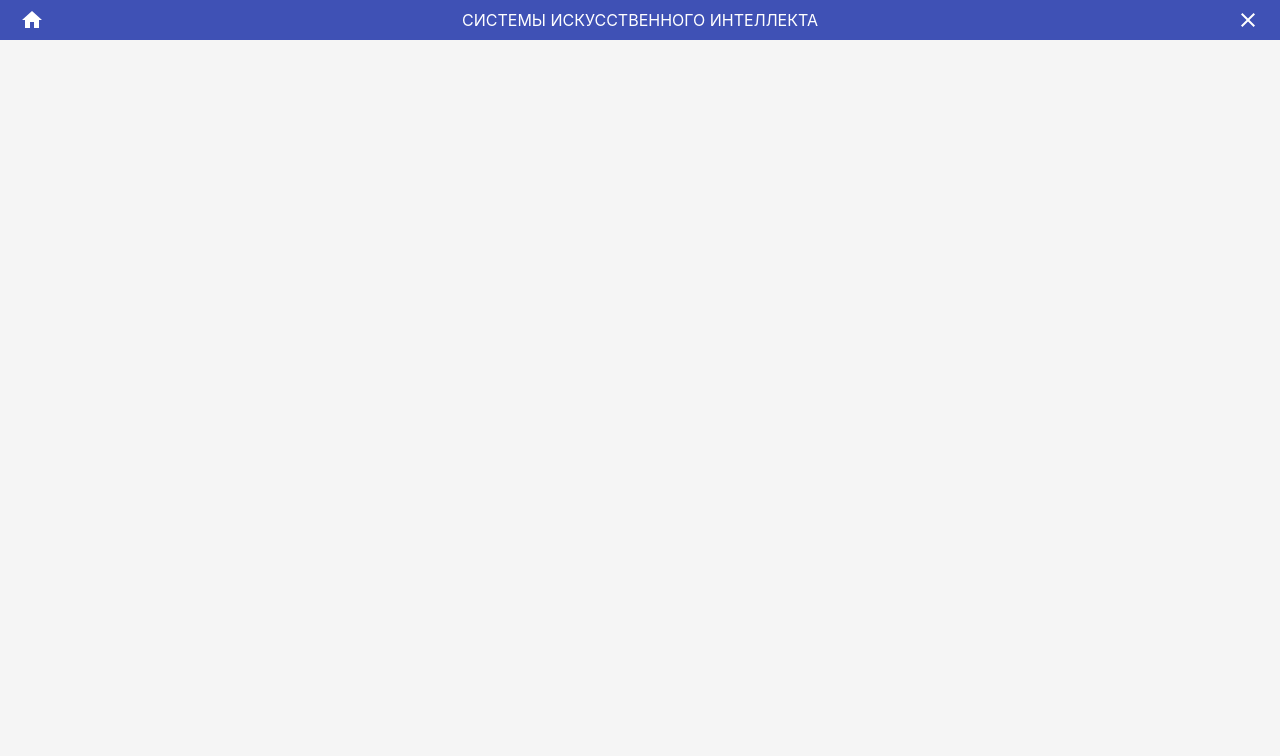
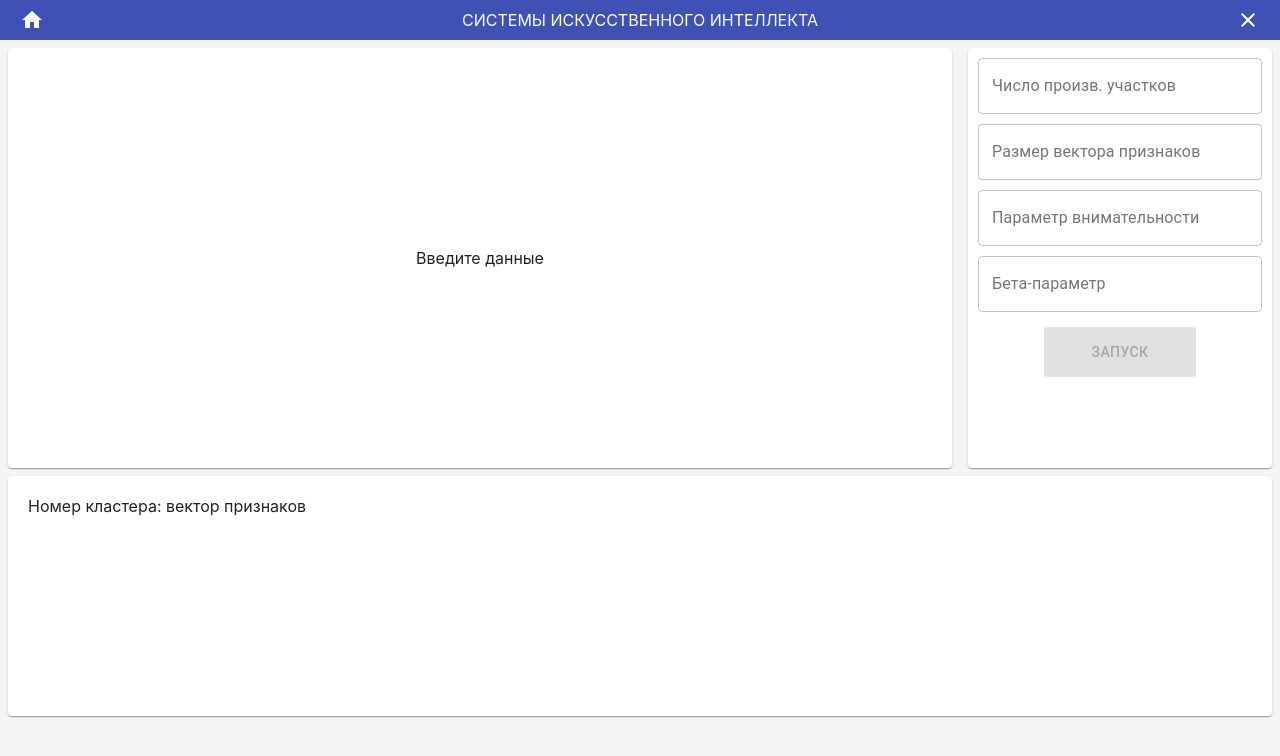
Before and after one commit to Brarion/sii, a React (Create React App) app: page /lab2_field in a window 1280 px wide. Shown: the top 756 px of the page. Built offline with nearby package versions, Linux system fonts and the light colour scheme.

Commit message:
Лабораторная работа №2 готова

```diff
--- a/src/App.tsx
+++ b/src/App.tsx
@@ -9,6 +9,7 @@ import Menu from "./pages/menu-page/Menu";
 import s from './style.module.scss';
 import Lab1_field from "./pages/lab1-field/Lab1_field";
 import CustomHeader from "./components/CustomHeader/CustomHeader";
+import Lab2_field from "./pages/lab2-field/Lab2_field";
 
 const App = (): ReactElement => {
 
@@ -18,6 +19,7 @@ const App = (): ReactElement => {
       <Switch>
         <Route path="/" exact component={Menu}/>
         <Route path="/lab1_field" component={Lab1_field}/>
+        <Route path="/lab2_field" component={Lab2_field}/>
       </Switch>
     </div>
 
--- a/src/pages/lab1-field/Lab1_field.tsx
+++ b/src/pages/lab1-field/Lab1_field.tsx
@@ -204,7 +204,6 @@ const Lab1_field = (): ReactElement => {
     let swapResult;
 
     while (temp > +form.minTemp) {
-      // console.log(temp, bestSolution.energy, bestSolution.array);
       for (let i = 0; i < +form.k; i++) {
         swapResult = swap();
 
@@ -213,7 +212,6 @@ const Lab1_field = (): ReactElement => {
           energy = swapResult.newEnergy;
         } else {
           p = Math.exp(-(swapResult.newEnergy - energy) / temp);
-          // console.log('p: ', p);
           const random = Math.random();
           if (p > random) {
             mainArray = swapResult.newArray;
--- /dev/null
+++ b/src/pages/lab2-field/Lab2_field.tsx
@@ -0,0 +1,221 @@
+import React, {ReactElement, useEffect, useState} from 'react'
+import {Button, Grid, Paper, TextField} from "@material-ui/core";
+
+import s from './style.module.scss';
+
+type formState = {
+  NN: string;
+  d: string;
+  p: string;
+  b: string;
+  isValid: boolean
+}
+
+type bin = number;
+type dType = bin[];
+type dataType = dType[];
+
+let data: dataType = [];
+
+let prototypeVectors: dataType = [];
+let numberOfClusterForDataVector: number[] = []
+let countItemInCluster: number[] = []
+
+const Lab2_field = (): ReactElement => {
+  const [form, setForm] = useState<formState>({
+    NN: '',
+    d: '',
+    p: '',
+    b: '',
+    isValid: false
+  });
+  const [numberOfClusterForDataVectorState, setNumberOfClusterForDataVectorState] = useState<number[]>([]);
+
+  const getRandomData = (NN: number, d: number) => {
+    data = [];
+    for (let i = 0; i < NN; i++) {
+      let vector = []
+      for (let j = 0; j < d; j++) {
+        vector.push(Math.floor(Math.random() * Math.floor(100)) % 2);
+      }
+      data.push(vector);
+    }
+  }
+
+  const clearData = () => {
+    prototypeVectors = []
+    numberOfClusterForDataVector = [];
+    countItemInCluster = [];
+    for (let i = 0; i < +form.NN; i++) {
+      let pVector = []
+      for (let j = 0; j < +form.d; j++) {
+        pVector.push(0)
+      }
+      prototypeVectors.push(pVector);
+      numberOfClusterForDataVector.push(-1);
+      countItemInCluster.push(0);
+    }
+  }
+
+  useEffect(() => {
+    let flag = true;
+    Object.values<string | boolean>(form).map((item) => {
+      if (typeof item === 'string')
+        if (isNaN(Number(item)) || item === '')
+          flag = false;
+    })
+
+    setForm({...form, isValid: flag})
+  }, [form.NN, form.d, form.p, form.b])
+
+  const changeTextField = (event: React.ChangeEvent<HTMLInputElement | HTMLTextAreaElement>, field: string) => {
+    const temp = event.target.value;
+
+    setForm({...form, [field]: temp});
+
+    if (field === 'NN')
+      getRandomData(+temp, +form.d);
+    else if (field === 'd')
+      getRandomData(+form.NN, +temp);
+  }
+
+  const bitwiseAdd = (v1: dType, v2: dType) => {
+    const result: dType = [];
+    for (let i = 0; i < v1.length; i++)
+      result.push(v1[i] & v2[i])
+
+    return result;
+  }
+
+  const onesOfNumber = (v: dType) => {
+    let result = 0;
+    v.forEach((item) => {
+      result += item;
+    })
+
+    return result;
+  }
+
+  const createPrototypeVector = (v: dType) => {
+    let cluster = 0;
+    countItemInCluster.forEach((item) => {
+      if (item > 0)
+        cluster++;
+    })
+
+    if (cluster === +form.NN)
+      console.error('Превыышено количество кластеров')
+
+    prototypeVectors[cluster] = v;
+
+    countItemInCluster[cluster]++;
+    return cluster;
+  }
+
+  const updatePrototypeVector = (cluster: number) => {
+    let first = true;
+
+    for (let i = 0; i < +form.NN; i++)
+      if (numberOfClusterForDataVector[i] === cluster) {
+        if (first) {
+          prototypeVectors[cluster] = data[i];
+        } else {
+          prototypeVectors[cluster] = bitwiseAdd(prototypeVectors[cluster], data[i]);
+        }
+      }
+  }
+
+  const handleClick = () => {
+    clearData()
+
+    let countOfSteps = 50;
+    let done = false;
+    while (!done) {
+      done = true;
+      for (let i = 0; i < +form.NN; i++) {
+        for (let j = 0; j < +form.NN; j++) {
+          if (countItemInCluster[j] !== 0) {
+            const left = onesOfNumber(bitwiseAdd(data[i], prototypeVectors[j])) / (+form.b + onesOfNumber(prototypeVectors[j]));
+            const right = onesOfNumber(data[i]) / (+form.b + +form.d);
+
+            // Проверка на схожесть
+            if (left > right) {
+              const left = onesOfNumber(bitwiseAdd(data[i], prototypeVectors[j])) / onesOfNumber(data[i]);
+
+              // Проверка на внимательность
+              if (left < +form.p && numberOfClusterForDataVector[i] !== j) {
+                const old = numberOfClusterForDataVector[i];
+                numberOfClusterForDataVector[i] = j;
+
+                countItemInCluster[old]--;
+
+                countItemInCluster[j]++
+                if ((old >= 0) && old < +form.NN)
+                  updatePrototypeVector(old);
+
+                updatePrototypeVector(j)
+                done = false;
+
+                break;
+              }
+            }
+          }
+        }
+        if (numberOfClusterForDataVector[i] === -1) {
+          numberOfClusterForDataVector[i] = createPrototypeVector(data[i])
+          done = false;
+        }
+      }
+      done = countOfSteps-- === 0;
+    }
+
+    setNumberOfClusterForDataVectorState(numberOfClusterForDataVector);
+  }
+
+  return <Grid container spacing={2} className={s.lab2_field}>
+    <Grid item xs={12} sm={12} md={12} lg={9} xl={9} className={s.grid_item}>
+      <Paper className={s.leftPanel}>
+        {form.NN !== '' && form.d !== ''
+          ? <div className={s.field}>
+            {data.map((vector, index) => {
+              return <div key={index} className={s.line}>
+                {vector.map((item, index) => {
+                  return <div key={index} className={s.item} children={item}/>
+                })}
+              </div>
+            })}
+          </div>
+          : <div>Введите данные</div>}
+      </Paper>
+    </Grid>
+    <Grid item xs={12} sm={12} md={12} lg={3} xl={3} className={s.grid_item}>
+      <Paper className={s.rightPanel}>
+        <TextField className={s.text_field} id="outlined-basic" label="Число произв. участков" variant="outlined"
+                   value={form.NN}
+                   onChange={(event) => changeTextField(event, 'NN')}/>
+        <TextField className={s.text_field} id="outlined-basic" label="Размер вектора признаков" variant="outlined"
+                   value={form.d}
+                   onChange={(event) => changeTextField(event, 'd')}/>
+        <TextField className={s.text_field} id="outlined-basic" label="Параметр внимательности" variant="outlined"
+                   value={form.p}
+                   onChange={(event) => changeTextField(event, 'p')}/>
+        <TextField className={s.text_field} id="outlined-basic" label="Бета-параметр" variant="outlined" value={form.b}
+                   onChange={(event) => changeTextField(event, 'b')}/>
+        <Button onClick={handleClick} children={"Запуск"} disabled={!form.isValid} variant="contained" color="primary"
+                className={s.button}/>
+      </Paper>
+    </Grid>
+    <Grid item xs={12} sm={12} md={12} lg={12} xl={12} className={s.grid_lastItem}>
+      <Paper className={s.panel}>
+        <div>Номер кластера: вектор признаков</div>
+        <div>
+          {numberOfClusterForDataVectorState.map((cluster, index) => {
+            return <div key={index}>{`${cluster} - [${data[index]}]`}</div>
+          })}
+        </div>
+      </Paper>
+    </Grid>
+  </Grid>
+}
+
+export default Lab2_field;
--- /dev/null
+++ b/src/pages/lab2-field/style.module.scss
@@ -0,0 +1,91 @@
+.lab2_field {
+  width: 100% !important;
+  height: 100%;
+  margin: 0 !important;
+
+  .field {
+    width: 100%;
+    height: 100%;
+    margin: 25px;
+
+    display: flex;
+    justify-content: center;
+    align-items: center;
+    flex-direction: column;
+
+    .line {
+      width: 100%;
+      height: 100%;
+      display: flex;
+      flex-direction: row;
+
+      .item {
+        width: 100%;
+        height: -webkit-fill-available;
+        box-sizing: border-box;
+        border: 5px solid grey;
+
+        display: flex;
+        justify-content: center;
+        align-items: center;
+      }
+    }
+  }
+
+  .grid_item {
+    min-height: 200px;
+    height: auto;
+    padding-bottom: 0 !important;
+
+    .leftPanel {
+      height: 100%;
+
+      display: flex;
+      flex-direction: column;
+      justify-content: center;
+      align-items: center;
+    }
+
+    .rightPanel {
+      height: 100%;
+
+      display: flex;
+      flex-direction: column;
+      justify-content: flex-start;
+      align-items: center;
+
+      .text_field {
+        width: calc(100% - 2 * 10px);
+        margin-top: 10px;
+
+        &:last-child {
+          margin-bottom: 10px;
+        }
+      }
+
+      .button {
+        margin: 15px 0;
+        width: 50%;
+        height: 50px;
+      }
+    }
+  }
+
+  .grid_lastItem {
+    height: auto;
+
+    .panel {
+      min-height: 200px;
+
+      padding: 20px 20px;
+    }
+  }
+
+  @media screen and (max-width: 1279px) {
+    .grid_lastItem {
+      padding-top: 8px !important;
+      min-height: 200px;
+      height: auto;
+    }
+  }
+}
--- a/src/pages/menu-page/Menu.tsx
+++ b/src/pages/menu-page/Menu.tsx
@@ -15,7 +15,7 @@ const Menu = (): ReactElement => {
 
       <Button className={s.button} children="Лабораторная работа №2" variant="contained" component={Link}
               color={"primary"}
-              to="/" disabled={true}/>
+              to="/lab2_field" disabled={false}/>
     </Paper>
   )
 }
```
